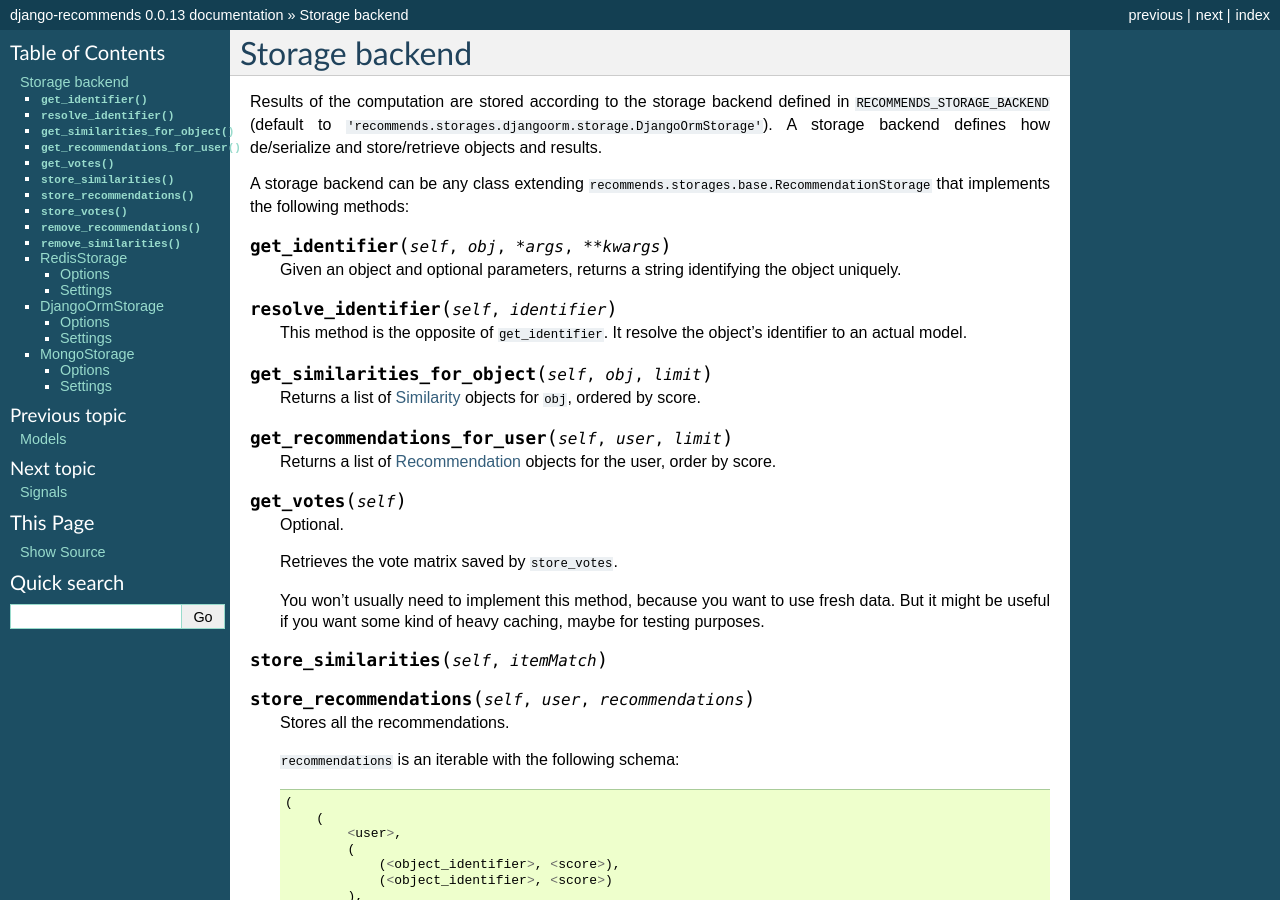
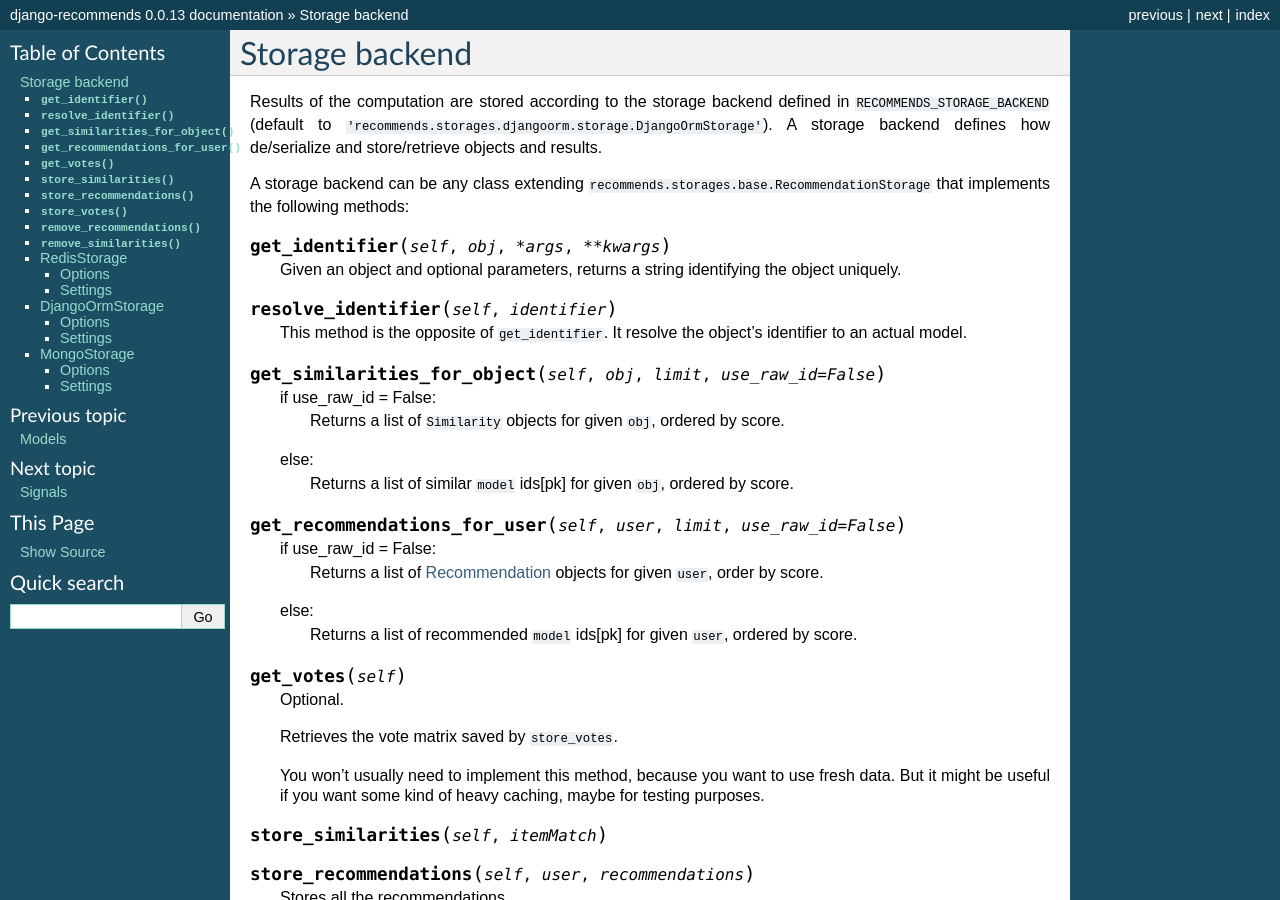
Before and after one commit to fcurella/django-recommends, a Sphinx documentation site: the page built from docs/storages.rst, in a window 1280 px wide and 900 px high. Built offline with Sphinx 7.4.7, drawn with Linux system fonts in a browser that asks for light colours.

Commit message:
Add documentation and small CI change
1. update AUTHORS
2. update documentation
3. change CI settings to show django version

Conflicts:
	recommends/storages/base.py

```diff
--- a/docs/index.rst
+++ b/docs/index.rst
@@ -35,6 +35,8 @@ Requirements
 
 Optional
 --------
+* redis
+* pymongo
 * python-recsys
 
 Indices and tables
--- a/docs/storages.rst
+++ b/docs/storages.rst
@@ -15,13 +15,20 @@ A storage backend can be any class extending ``recommends.storages.base.Recommen
 
     This method is the opposite of ``get_identifier``. It resolve the object's identifier to an actual model.
 
-.. method:: get_similarities_for_object(self, obj, limit)
+.. method:: get_similarities_for_object(self, obj, limit, use_raw_id=False)
 
-    Returns a list of :doc:`Similarity <models>` objects for ``obj``, ordered by score.
+    if use_raw_id = False:
+        Returns a list of ``Similarity`` objects for given ``obj``, ordered by score.
+    else:
+        Returns a list of similar ``model`` ids[pk] for given ``obj``, ordered by score.
 
-.. method:: get_recommendations_for_user(self, user, limit)
 
-    Returns a list of :doc:`Recommendation <models>` objects for the user, order by score.
+.. method:: get_recommendations_for_user(self, user, limit, use_raw_id=False)
+
+    if use_raw_id = False:
+        Returns a list of :doc:`Recommendation <models>` objects for given ``user``, order by score.
+    else:
+        Returns a list of recommended ``model`` ids[pk] for given ``user``, ordered by score.
 
 .. method:: get_votes(self)
 
```
Also changed, not shown: .travis.yml, 1 other file.
